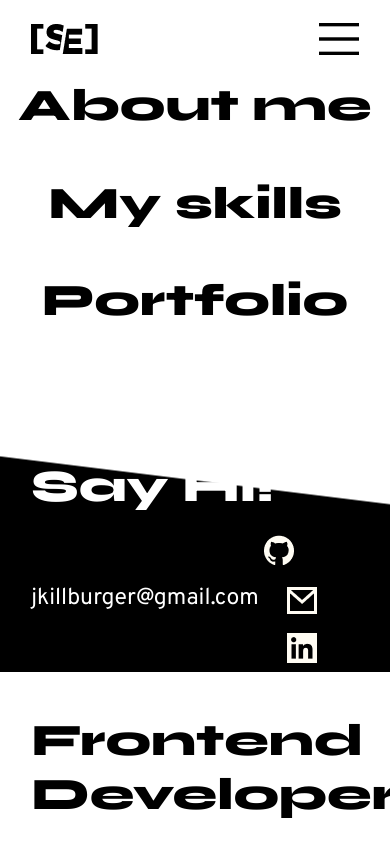
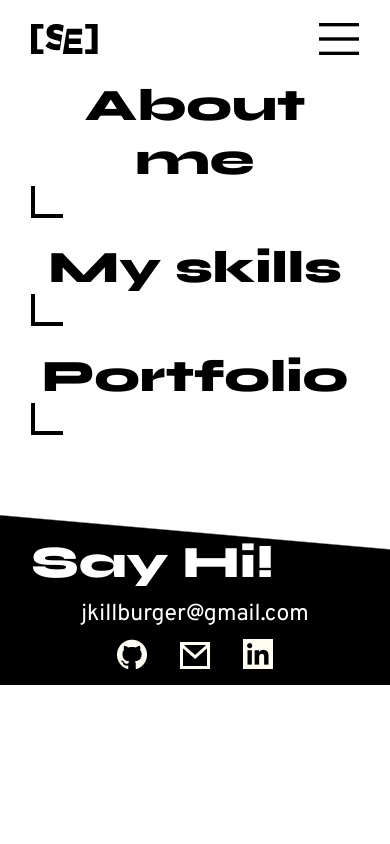
Before and after one commit to JanKillburger/portfolio, an Angular app: page / in a window 390 px wide. Both pictures are taken after a click on the button 338 px from the left and 39 px from the top of the page. Shown: the top 844 px of the page. Built offline with nearby package versions, Linux system fonts and the light colour scheme.

Commit message:
Added menu show hide animation

```diff
--- a/angular.json
+++ b/angular.json
@@ -51,8 +51,8 @@
                 },
                 {
                   "type": "anyComponentStyle",
-                  "maximumWarning": "2kb",
-                  "maximumError": "4kb"
+                  "maximumWarning": "10kb",
+                  "maximumError": "10kb"
                 }
               ],
               "outputHashing": "all"
--- a/src/app/app.component.html
+++ b/src/app/app.component.html
@@ -1,5 +1,5 @@
 <app-menu></app-menu>
-<h1 class="top-level-element">Frontend Developer</h1>
+<h1 class="top-level-element">Front&shy;end Deve&shy;loper</h1>
 <h2 id="about-me" class="top-level-element scroll-target">About me</h2>
 <p class="top-level-element">I am a Front-end developer based in Stuttgart, Germany.</p>
 <h2 id="say-hi" class="top-level-element scroll-target">Say hi</h2>
--- a/src/app/app.component.scss
+++ b/src/app/app.component.scss
@@ -7,3 +7,13 @@
 .top-level-element {
     padding-inline: $global-padding-inline;
 }
+
+h1 {
+    hyphens: none;
+}
+
+@media (max-width: 550px) {
+    h1 {
+        hyphens: manual;
+    }
+}
--- a/src/app/menu/menu.component.html
+++ b/src/app/menu/menu.component.html
@@ -1,17 +1,16 @@
-<div class="main">
   <header class="header">
-    <img src="../../assets/img/logo.png" alt="Jan Killburger logo" />
+    <img src="assets/img/logo.png" alt="Jan Killburger logo" />
     <button class="menu-toggle" type="button" (click)="toggleMenu()"></button>
   </header>
-  <div class="menu-wrapper" *ngIf="menuOpen">
-    <div class="spacer"></div>
+  <div class="menu-wrapper" [class.is-open]="menuOpen" [class.is-closed]="!menuOpen">
+    <!-- <div class="spacer" [class.collapsed]="menuOpen" [class.expanded]="!menuOpen"></div> -->
     <nav>
       <ul>
-        <li *ngFor="let item of menuItems">
-          <a [href]="item.href" class="header-link" (click)="toggleMenu()">
-            {{ item.text }}
+        <li *ngFor="let item of menuItems" class="header-link">
+          <a [href]="item.href" (click)="toggleMenu()">
+            <span [innerHTML]="item.text"></span>
+            <div class="link-decorator"></div>
           </a>
-          <div class="link-decorator"></div>
         </li>
       </ul>
     </nav>
@@ -21,16 +20,15 @@
         <a href="#say-hi" (click)="toggleMenu()">jkillburger&#64;gmail.com</a>
         <div class="social-media">
           <a href="#">
-            <img src="../../assets/img/github-button.png" alt="Go to Github">
+            <img src="assets/img/github-button.png" alt="Go to Github">
           </a>
           <a href="#say-hi" (click)="toggleMenu()">
-            <img src="../../assets/img/email-button.png" alt="Contact me">
+            <img src="assets/img/email-button.png" alt="Contact me">
           </a>
           <a href="#">
-            <img src="../../assets/img/linkedin-button.png" alt="Go to LinkedIn">
+            <img src="assets/img/linkedin-button.png" alt="Go to LinkedIn">
           </a>
         </div>
       </div>
     </div>
   </div>
-</div>
--- a/src/app/menu/menu.component.scss
+++ b/src/app/menu/menu.component.scss
@@ -1,11 +1,10 @@
 @import "../../assets/styles/variables";
 
-.main {
-    position: sticky;
+:host {
+    position: fixed;
     top: 0;
+    width: min(100vw, $max-inline-size);
     background-color: white;
-    max-height: 100vh;
-    overflow: auto;
 }
 
 .header {
@@ -27,9 +26,46 @@
 }
 
 .menu-wrapper {
+    position: fixed;
+    max-height: calc(100vh - $header-height);
+    width: min(100vw, $max-inline-size);
+    background-color: white;
+    overflow: auto;
 
-    .spacer {
-        height: 0px;
+    &.is-closed {
+        animation: hide-menu 0.5s ease-in-out forwards;
+    }
+
+    @keyframes hide-menu {
+        from {
+            opacity: 1;
+            top: $header-height;
+        }
+
+        to {
+            opacity: 0;
+            top: 100vh;
+        }
+    }
+
+    &.is-open {
+        animation: show-menu 0.5s ease-in-out forwards;
+    }
+
+    @keyframes show-menu {
+        from {
+            opacity: 0;
+            top: 100vh;
+        }
+
+        to {
+            opacity: 1;
+            top: $header-height;
+        }
+    }
+
+    nav {
+        padding-inline: $global-padding-inline;
     }
 }
 
@@ -43,21 +79,36 @@ ul {
 
     li {
         text-align: center;
-        width: 700px;
+        width: min(700px, 100%);
+        hyphens: manual;
+
+        a {
+            display: inline-block;
+            width: 100%;
+        }
 
         .link-decorator {
             height: 32px;
             width: 32px;
             border-left: 4px solid black;
             border-bottom: 4px solid black;
-            transition: width 0.5s;
         }
 
         &:hover {
             .link-decorator {
                 border-left: none;
-                width: 100%;
-                transition: width 0.5s;
+                animation: nav-link-hover 0.5s ease-in-out forwards;
+            }
+
+            @keyframes nav-link-hover {
+                from {
+                    width: 100%;
+                }
+
+                to {
+                    width: 50%;
+                    margin-inline-start: 50%;
+                }
             }
         }
     }
@@ -68,8 +119,8 @@ ul {
 }
 
 .contact {
-    min-height: 300px;
-    background: linear-gradient(7deg, black 59.5%, white 60% 100%);
+    min-height: 250px;
+    background: linear-gradient(5deg, black 59.5%, white 60% 100%);
     padding-block-start: 100px;
     padding-inline: $global-padding-inline;
     color: white;
@@ -85,7 +136,7 @@ ul {
         display: flex;
         justify-content: space-between;
         align-items: center;
-        margin-block: 0.5em;
+        margin-block-start: 0.5em;
 
         .social-media a+a {
             margin-inline-start: 1em;
@@ -99,5 +150,9 @@ ul {
                 transform: translateY(-12px);
             }
         }
+
+        @media (max-width: 550px) {
+            flex-direction: column;
+        }
     }
 }
--- a/src/app/menu/menu.component.ts
+++ b/src/app/menu/menu.component.ts
@@ -1,4 +1,6 @@
+import { HtmlParser } from '@angular/compiler';
 import { Component, EventEmitter, Output } from '@angular/core';
+import { concat } from 'rxjs';
 
 @Component({
   selector: 'app-menu',
@@ -8,6 +10,7 @@ import { Component, EventEmitter, Output } from '@angular/core';
 export class MenuComponent {
   bodyElement = document.querySelector('body');
   menuOpen = false;
+
   menuItems = [
     {
       text: "About me",
@@ -17,7 +20,7 @@ export class MenuComponent {
       text: "My skills",
       href: "#my-skills"
     }, {
-      text: "Portfolio",
+      text: "Port&shy;folio",
       href: "#portfolio"
     }
   ];
--- a/src/assets/styles/_variables.scss
+++ b/src/assets/styles/_variables.scss
@@ -1,3 +1,4 @@
-$global-padding-inline: clamp(16px, 8vw, 100px);
+$global-padding-inline: clamp(8px, 8vw, 100px);
 $header-height: 78px;
 $accent-color: #FF9900;
+$max-inline-size: 1440px;
--- a/src/styles.scss
+++ b/src/styles.scss
@@ -1,3 +1,5 @@
+@import "assets/styles/variables";
+
 /* syne-regular - latin */
 @font-face {
   font-display: swap;
@@ -5,7 +7,7 @@
   font-family: 'Syne';
   font-style: normal;
   font-weight: 400;
-  src: url('/assets/fonts/syne-v22-latin-regular.woff2') format('woff2');
+  src: url('assets/fonts/syne-v22-latin-regular.woff2') format('woff2');
   /* Chrome 36+, Opera 23+, Firefox 39+, Safari 12+, iOS 10+ */
 }
 
@@ -16,7 +18,7 @@
   font-family: 'Syne';
   font-style: normal;
   font-weight: 700;
-  src: url('/assets/fonts/syne-v22-latin-700.woff2') format('woff2');
+  src: url('assets/fonts/syne-v22-latin-700.woff2') format('woff2');
   /* Chrome 36+, Opera 23+, Firefox 39+, Safari 12+, iOS 10+ */
 }
 
@@ -27,7 +29,7 @@
   font-family: 'Syne';
   font-style: normal;
   font-weight: 800;
-  src: url('/assets/fonts/syne-v22-latin-800.woff2') format('woff2');
+  src: url('assets/fonts/syne-v22-latin-800.woff2') format('woff2');
   /* Chrome 36+, Opera 23+, Firefox 39+, Safari 12+, iOS 10+ */
 }
 
@@ -38,7 +40,7 @@
   font-family: 'Overpass';
   font-style: normal;
   font-weight: 400;
-  src: url('/assets/fonts/overpass-v13-latin-regular.woff2') format('woff2');
+  src: url('assets/fonts/overpass-v13-latin-regular.woff2') format('woff2');
   /* Chrome 36+, Opera 23+, Firefox 39+, Safari 12+, iOS 10+ */
 }
 
@@ -49,7 +51,7 @@
   font-family: 'Overpass';
   font-style: normal;
   font-weight: 700;
-  src: url('/assets/fonts/overpass-v13-latin-700.woff2') format('woff2');
+  src: url('assets/fonts/overpass-v13-latin-700.woff2') format('woff2');
   /* Chrome 36+, Opera 23+, Firefox 39+, Safari 12+, iOS 10+ */
 }
 
@@ -73,7 +75,8 @@ a {
 
 body {
   font-family: 'Overpass', sans-serif;
-  max-inline-size: 1440px;
+  padding-block-start: $header-height;
+  max-inline-size: $max-inline-size;
   margin: 0 auto;
   min-height: 200vh;
 
```
